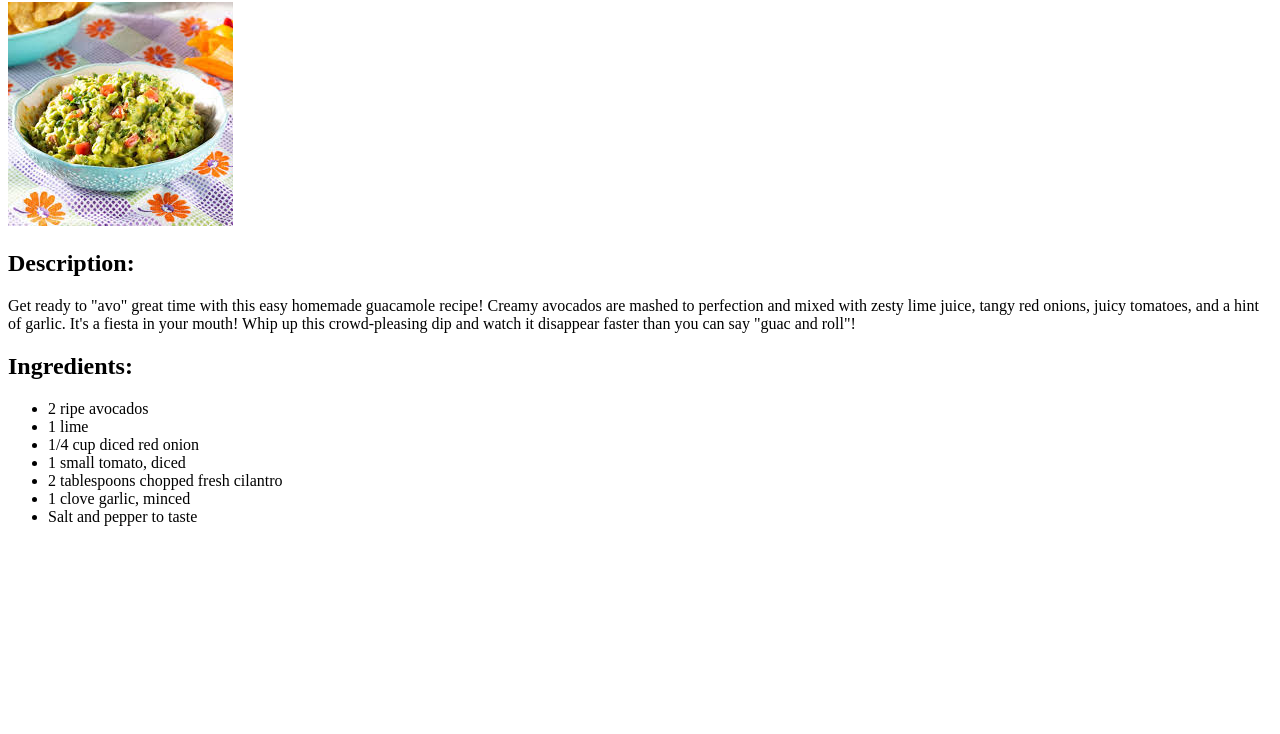
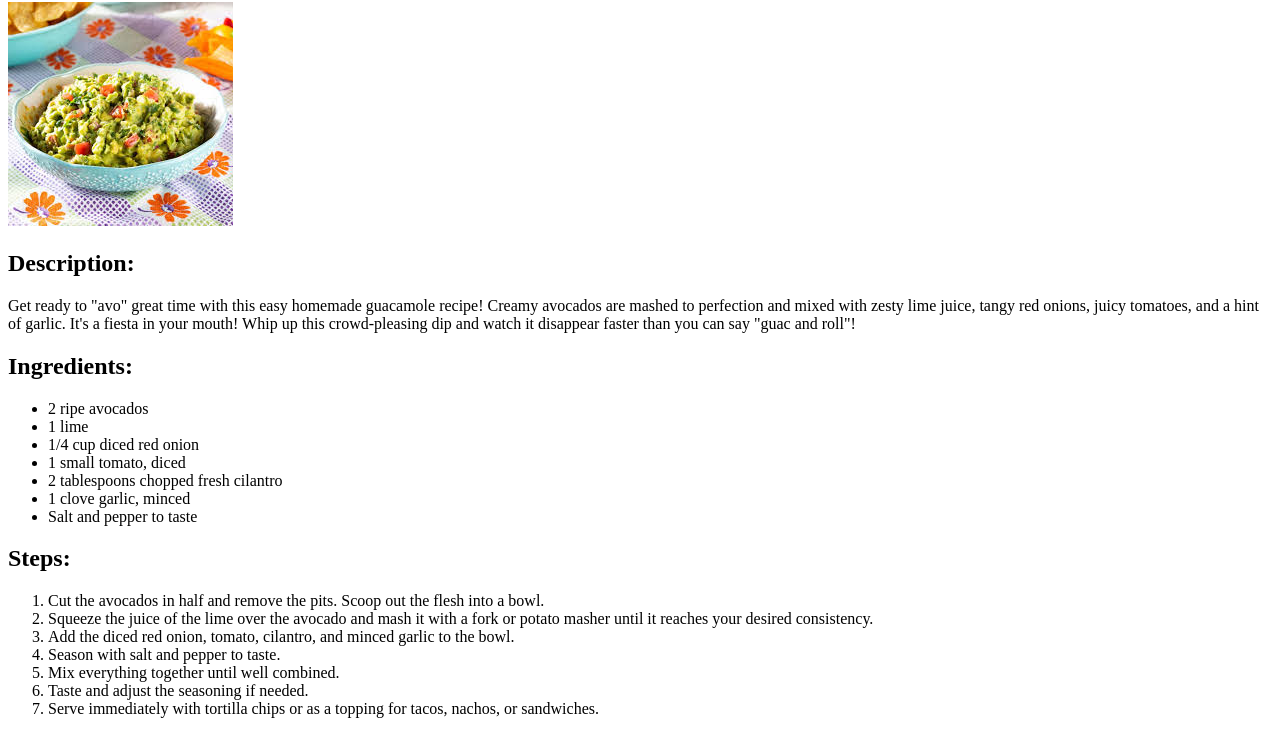
Before and after one commit to Gh0sTUFO/odin-recipes, a plain HTML site: page recipes/guacamole.html in a window 1280 px wide. Shown: the part 78-812 px from the top of the page. Drawn offline with Linux system fonts and the light colour scheme.

Commit message:
Finished off the steps for the guacamole

```diff
--- a/recipes/guacamole.html
+++ b/recipes/guacamole.html
@@ -18,5 +18,15 @@
         <li>1 clove garlic, minced</li>
         <li>Salt and pepper to taste</li>
     </ul>
+    <h2><strong>Steps:</strong></h2>
+    <ol>
+        <li>Cut the avocados in half and remove the pits. Scoop out the flesh into a bowl.</li>
+        <li>Squeeze the juice of the lime over the avocado and mash it with a fork or potato masher until it reaches your desired consistency.</li>
+        <li>Add the diced red onion, tomato, cilantro, and minced garlic to the bowl.</li>
+        <li>Season with salt and pepper to taste.</li>
+        <li>Mix everything together until well combined.</li>
+        <li>Taste and adjust the seasoning if needed.</li>
+        <li>Serve immediately with tortilla chips or as a topping for tacos, nachos, or sandwiches.</li>
+    </ol>
 </body>
 </html>
```
